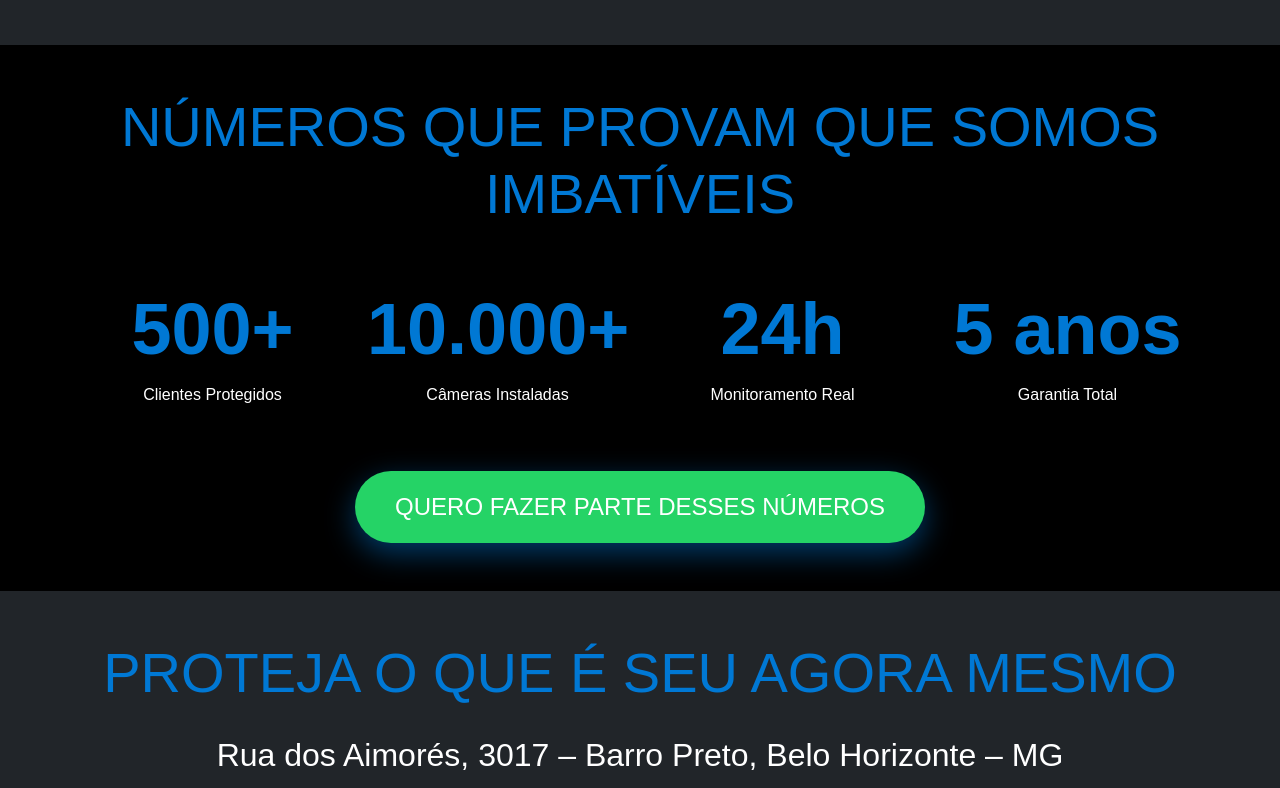
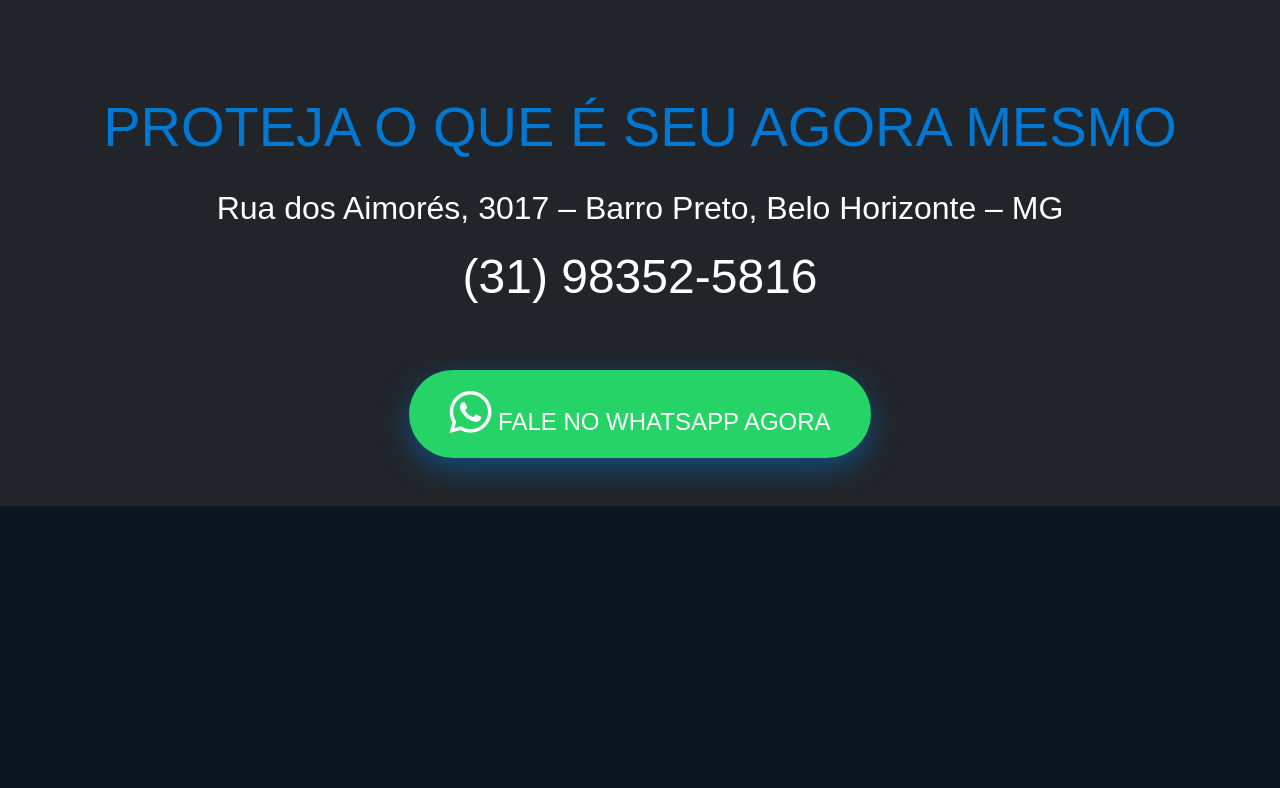
Before and after one commit to warnattech-png/warnattech-site, a plain HTML site: page index.html in a window 1280 px wide. Shown: the part 1795-2583 px from the top of the page. After the commit the page ends 2301 px from the top, so only its background shows below. Drawn offline with nearby package versions, Linux system fonts and the light colour scheme.

Commit message:
index.html

```diff
--- a/index.html
+++ b/index.html
@@ -79,22 +79,6 @@
         </div>
     </section>
 
-    <!-- NÚMEROS -->
-    <section id="numeros" class="bg-black text-center py-5">
-        <div class="container">
-            <h2 class="display-4 text-azure mb-5">NÚMEROS QUE PROVAM QUE SOMOS IMBATÍVEIS</h2>
-            <div class="row">
-                <div class="col-md-3"><div class="stat-number" id="stat1">500+</div><p>Clientes Protegidos</p></div>
-                <div class="col-md-3"><div class="stat-number" id="stat2">10.000+</div><p>Câmeras Instaladas</p></div>
-                <div class="col-md-3"><div class="stat-number" id="stat3">24h</div><p>Monitoramento Real</p></div>
-                <div class="col-md-3"><div class="stat-number" id="stat4">5 anos</div><p>Garantia Total</p></div>
-            </div>
-            <a href="https://wa.me/5531983525816?text=Ol%C3%A1%21%20Vim%20pelo%20site%20e%20quero%20or%C3%A7amento%20AGORA!" class="btn btn-warnat btn-lg mt-5 btn-whatsapp">
-                QUERO FAZER PARTE DESSES NÚMEROS
-            </a>
-        </div>
-    </section>
-
     <!-- CONTATO -->
     <section id="contato" class="bg-dark text-center py-5">
         <div class="container">
```
